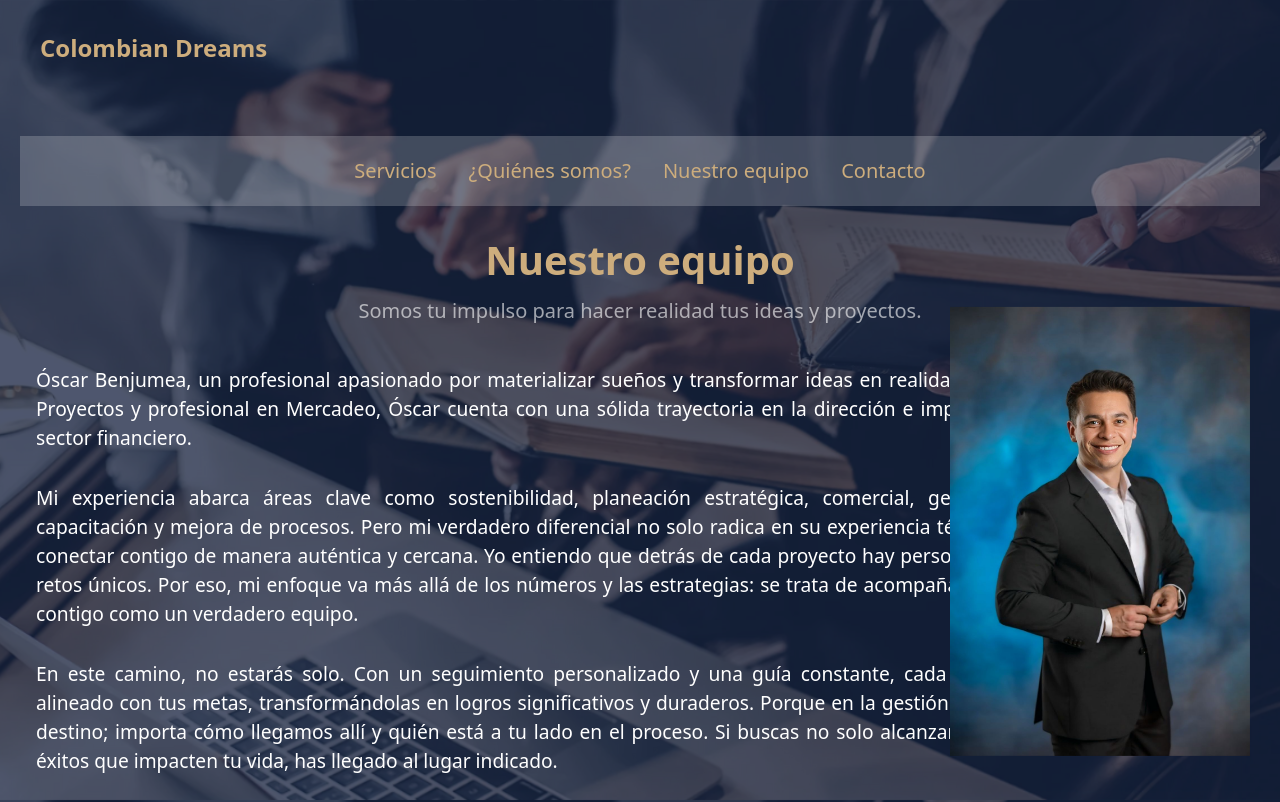
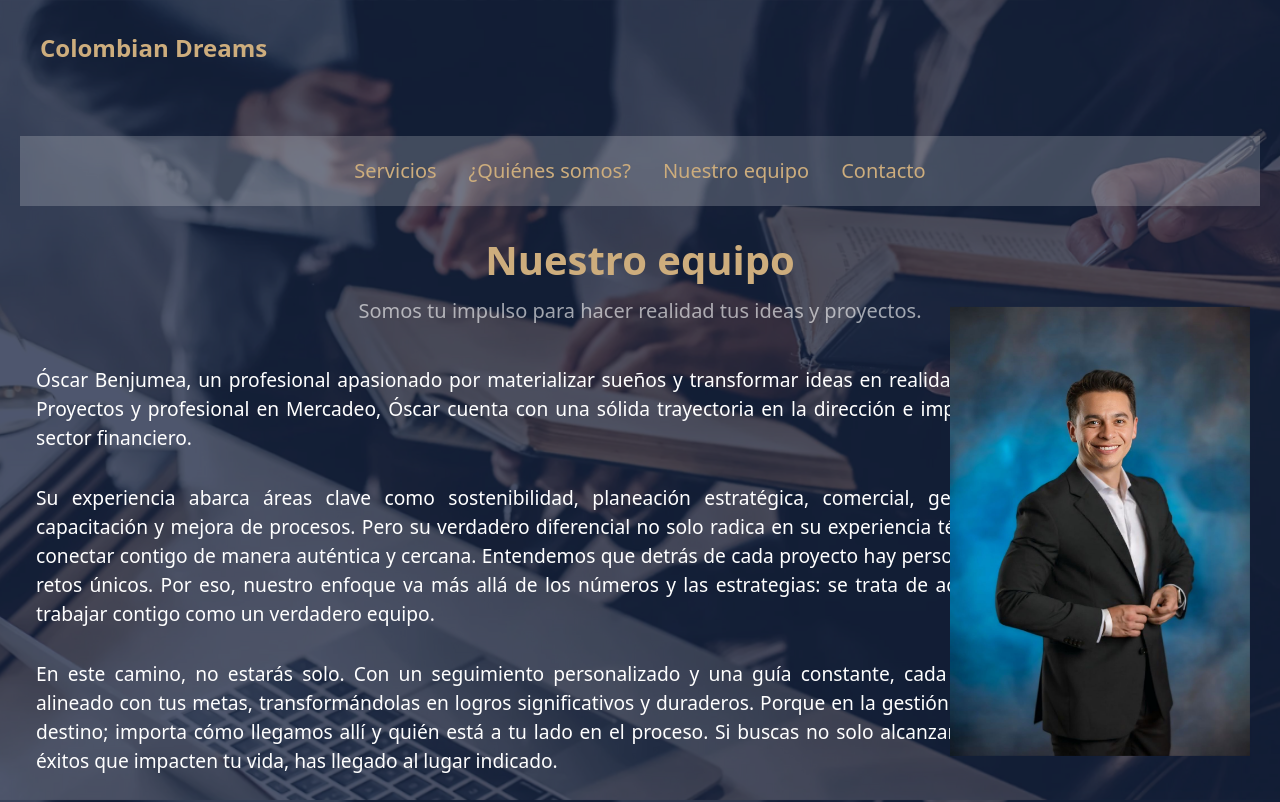
Before and after one commit to ElRandy09/Colombian-Dreams, a Next.js app: page /quienes-somos in a window 1280 px wide. Shown: the top 802 px of the page. Built offline with nearby package versions, Linux system fonts and the light colour scheme.

Commit message:
Actualización textos

```diff
--- a/app/quienes-somos/page.js
+++ b/app/quienes-somos/page.js
@@ -24,8 +24,8 @@ export default function About() {
                                     Especialista en Gerencia de Proyectos y profesional en Mercadeo, Óscar cuenta con una sólida trayectoria en la dirección e implementación de proyectos en el sector financiero.
                                 </h2>
                                 <p className="heading-secondary-quienes-somos">
-                                    Mi experiencia abarca áreas clave como sostenibilidad, planeación estratégica, comercial, gestión de riesgos, operaciones, capacitación y mejora de procesos.
-                                    Pero mi verdadero diferencial no solo radica en su experiencia técnica, sino en mi habilidad para conectar contigo de manera auténtica y cercana. Yo entiendo que detrás de cada proyecto hay personas con historias, aspiraciones y retos únicos. Por eso, mi enfoque va más allá de los números y las estrategias: se trata de acompañarte, de escucharte y de trabajar contigo como un verdadero equipo.
+                                    Su experiencia abarca áreas clave como sostenibilidad, planeación estratégica, comercial, gestión de riesgos, operaciones, capacitación y mejora de procesos.
+                                    Pero su verdadero diferencial no solo radica en su experiencia técnica, sino en su habilidad para conectar contigo de manera auténtica y cercana. Entendemos que detrás de cada proyecto hay personas con historias, aspiraciones y retos únicos. Por eso, nuestro enfoque va más allá de los números y las estrategias: se trata de acompañarte, de escucharte y de trabajar contigo como un verdadero equipo.
                                 </p>
 
                                 <p className="heading-secondary-quienes-somos">
```
